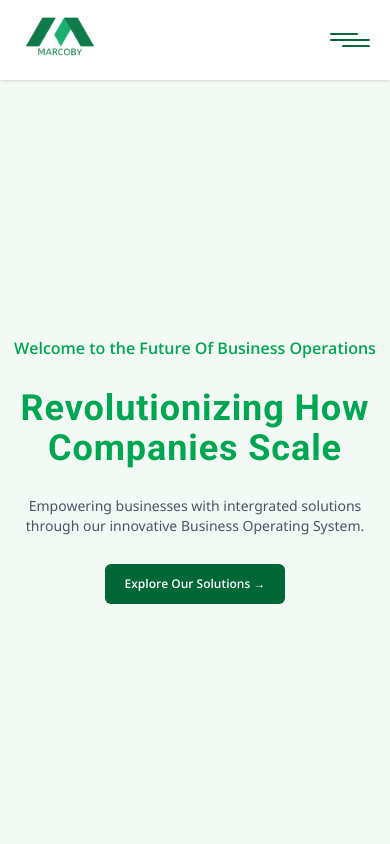
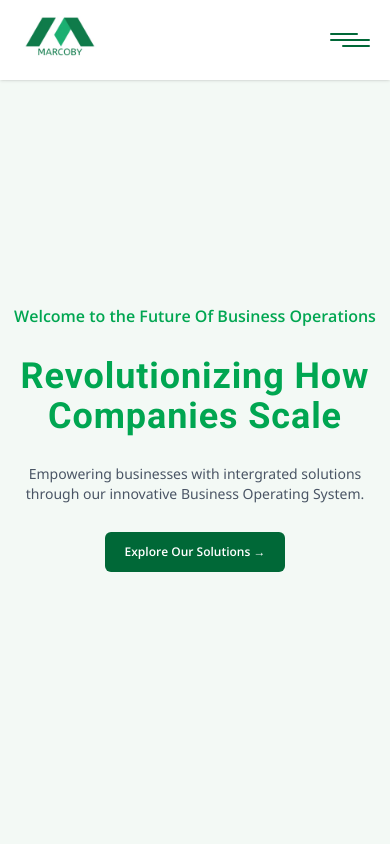
Before and after one commit to phan-codes/marcoby, a React (Vite) app: page / in a window 390 px wide. Shown: the top 844 px of the page. Built offline with nearby package versions, Linux system fonts and the light colour scheme.

Commit message:
building

```diff
--- a/src/components/Hero.tsx
+++ b/src/components/Hero.tsx
@@ -2,7 +2,7 @@ import React from "react";
 
 const Hero = () => {
 	return (
-		<section className="pt-44 pb-20 px-2 flex justify-center items-center bg-[#f3f9f5] h-screen">
+		<section className="pt-28 pb-20 px-2 flex justify-center items-center bg-[#f3f9f5] h-screen md:pt-44">
 			<div className="flex flex-col items-center gap-y-7 max-w-[600px] text-center">
 				<h1 className="text-[#00A651] font-OpenSans"> Welcome to the Future Of Business Operations</h1>
 				<p className="text-4xl text-[#00A651] font-Roboto tracking-wide md:leading-[70px] md:text-6xl">
--- a/src/components/NavBar.tsx
+++ b/src/components/NavBar.tsx
@@ -20,7 +20,7 @@ const NavBar = () => {
 	const date = new Date().getFullYear();
 
 	return (
-		<div className="fixed right-0 left-0 z-50 bg-white px-5 flex items-center justify-between shadow-sm">
+		<nav className="fixed right-0 left-0 z-50 bg-white px-5 flex items-center justify-between shadow-sm">
 			<a href="/">
 				<img src={logo} alt="logo" className="w-20 h-20" />
 			</a>
@@ -84,7 +84,7 @@ const NavBar = () => {
 					&copy; Marcoby {date}
 				</footer>
 			</div>
-		</div>
+		</nav>
 	);
 };
 
```
